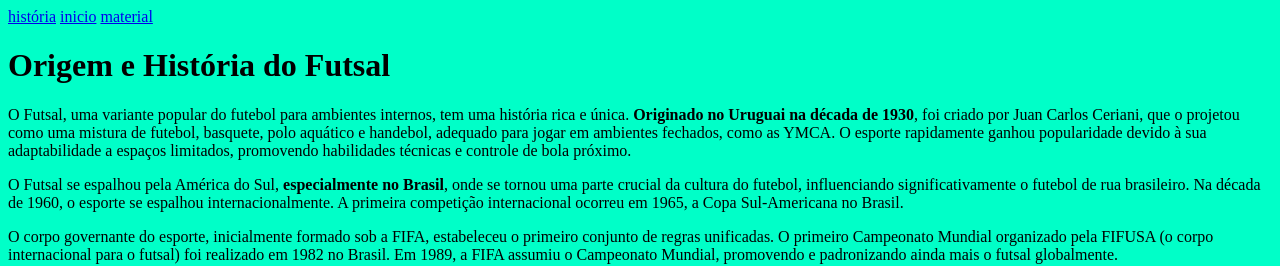
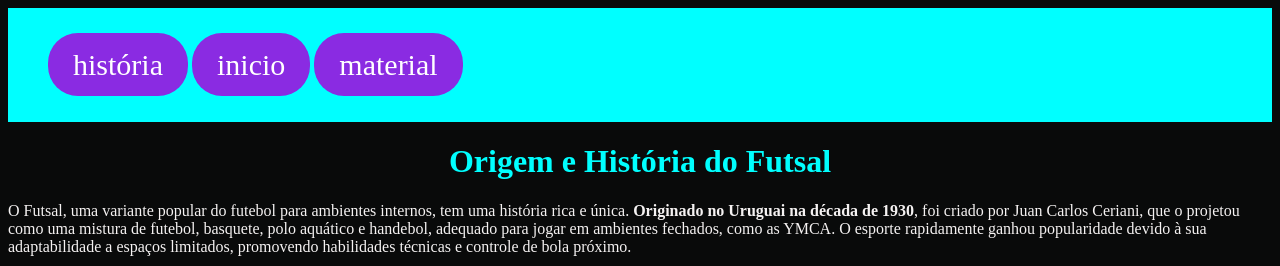
Before and after one commit to matheusspecht/GJ-futsal, a plain HTML site: page index.html in a window 1280 px wide. Shown: the top 266 px of the page. Drawn offline with Linux system fonts and the light colour scheme.

Commit message:
Update style.css

```diff
--- a/style.css
+++ b/style.css
@@ -1,5 +1,23 @@
 body{
-background-color: rgb(0, 255, 200);
-color: black;
+background-color: rgb(9, 10, 10);
+color: rgb(245, 242, 242);
+}
 
+header{
+background-color: aqua;
+padding:40px;
 }
+
+.links{
+color: #FFF;
+font-size:30px;
+text-decoration:none;
+background-color: blueviolet;
+padding:15px 25px;
+border-radius:30px;
+}
+
+h1{
+color:aqua;
+text-align:center;
+}
```
